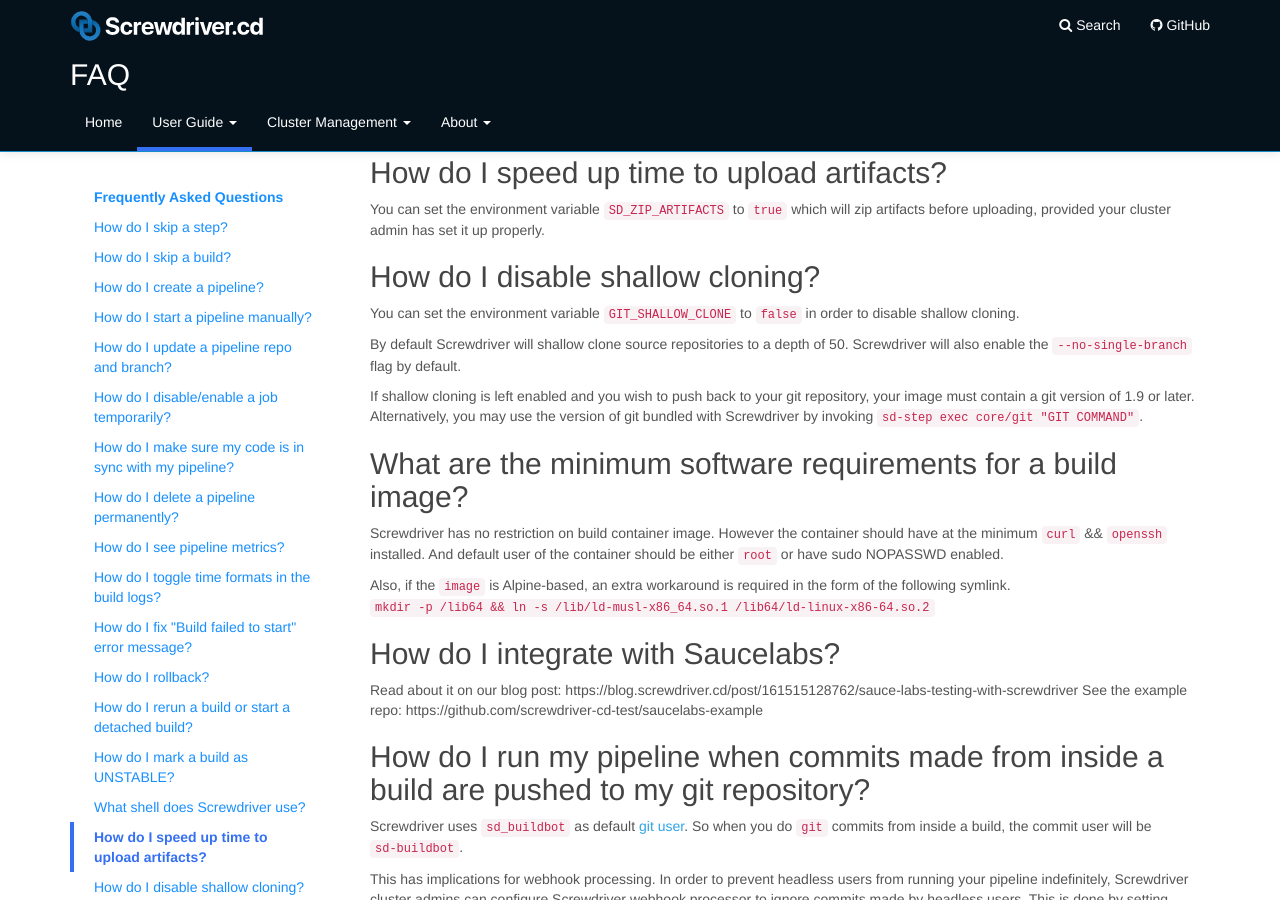
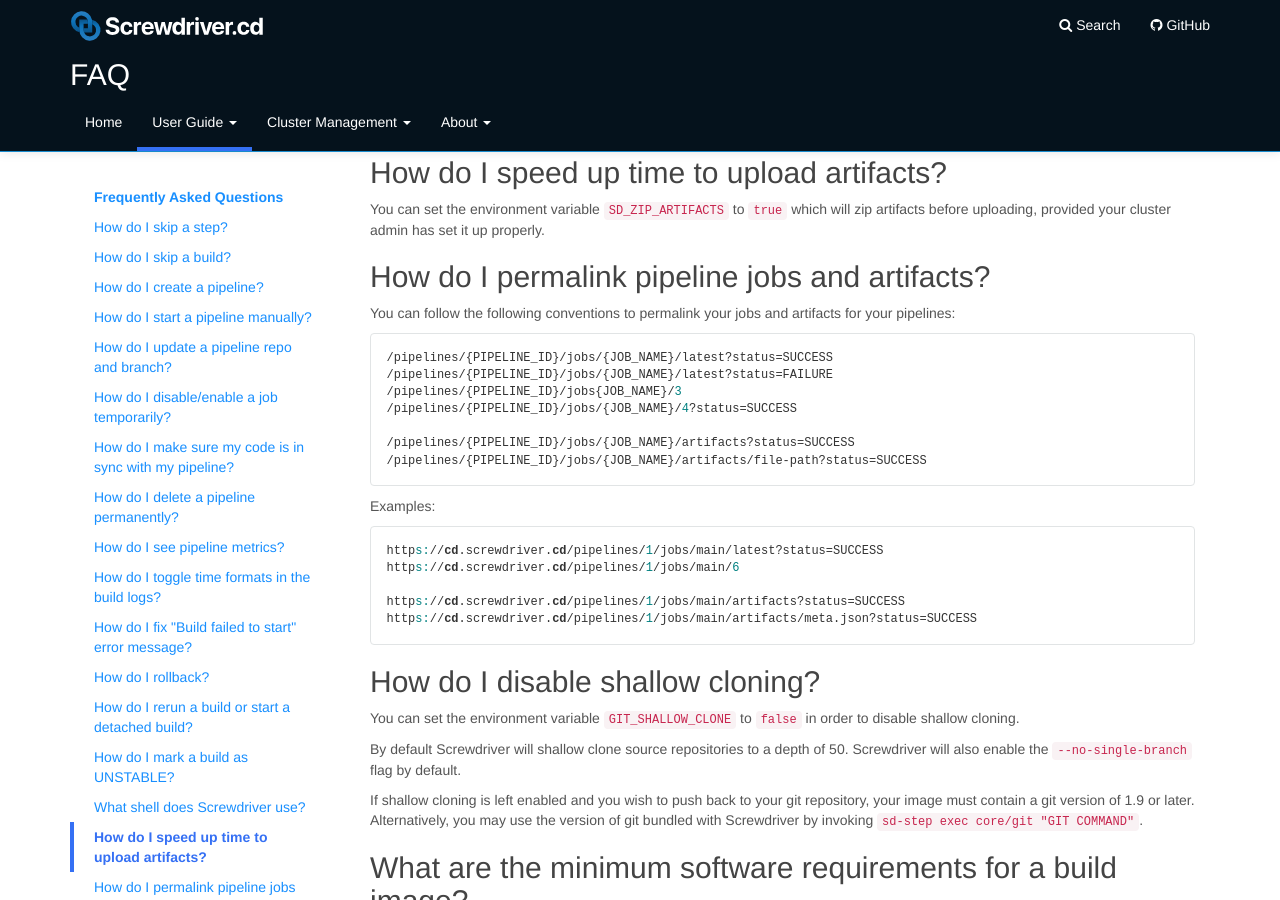
Before and after one commit to screwdriver-cd/guide, a Jekyll site: the page built from docs/user-guide/FAQ.md, in a window 1280 px wide and 900 px high, scrolled down 5843 px. Built offline with Jekyll 4.4.1, drawn with Linux system fonts in a browser that asks for light colours.

Commit message:
fix: add permalink pipeline jobs and artifacts to FAQ section

````diff
--- a/docs/user-guide/FAQ.md
+++ b/docs/user-guide/FAQ.md
@@ -39,6 +39,8 @@ toc:
       url: "#what-shell-does-screwdriver-use"
     - title: How do I speed up time to upload artifacts?
       url: "#how-do-i-speed-up-time-to-upload-artifacts"
+    - title: How do I permalink pipeline jobs and artifacts?
+      url: "#how-do-i-permalink-pipeline-jobs-and-artifacts"
     - title: How do I disable shallow cloning?
       url: "#how-do-i-disable-shallow-cloning"
     - title: What are the minimum software requirements for a build image?
@@ -51,7 +53,6 @@ toc:
       url: "#why-do-my-pull-request-builds-fail-with-the-error-fatal-refusing-to-merge-unrelated-histories-in-the-sd-setup-scm-step"
     - title: 'Why do I get "Not Found" when I try to start my pipeline?'
       url: "#why-do-i-get-not-found-when-i-try-to-start-my-pipeline"
-
 
 ---
 
@@ -168,6 +169,29 @@ By default, step commands are evaluated with the Bourne shell (`/bin/sh`). You c
 ## How do I speed up time to upload artifacts?
 You can set the environment variable [`SD_ZIP_ARTIFACTS`](./environment-variables#user-configurable) to `true` which will zip artifacts before uploading, provided your cluster admin has set it up properly.
 
+## How do I permalink pipeline jobs and artifacts?
+You can follow the following conventions to permalink your jobs and artifacts for your pipelines:
+
+```
+/pipelines/{PIPELINE_ID}/jobs/{JOB_NAME}/latest?status=SUCCESS
+/pipelines/{PIPELINE_ID}/jobs/{JOB_NAME}/latest?status=FAILURE
+/pipelines/{PIPELINE_ID}/jobs{JOB_NAME}/3
+/pipelines/{PIPELINE_ID}/jobs/{JOB_NAME}/4?status=SUCCESS
+
+/pipelines/{PIPELINE_ID}/jobs/{JOB_NAME}/artifacts?status=SUCCESS
+/pipelines/{PIPELINE_ID}/jobs/{JOB_NAME}/artifacts/file-path?status=SUCCESS
+```
+
+Examples:
+
+```
+https://cd.screwdriver.cd/pipelines/1/jobs/main/latest?status=SUCCESS
+https://cd.screwdriver.cd/pipelines/1/jobs/main/6
+
+https://cd.screwdriver.cd/pipelines/1/jobs/main/artifacts?status=SUCCESS
+https://cd.screwdriver.cd/pipelines/1/jobs/main/artifacts/meta.json?status=SUCCESS
+```
+
 ## How do I disable shallow cloning?
 You can set the environment variable [`GIT_SHALLOW_CLONE`](./environment-variables#user-configurable) to `false` in order to disable shallow cloning.
 
````
